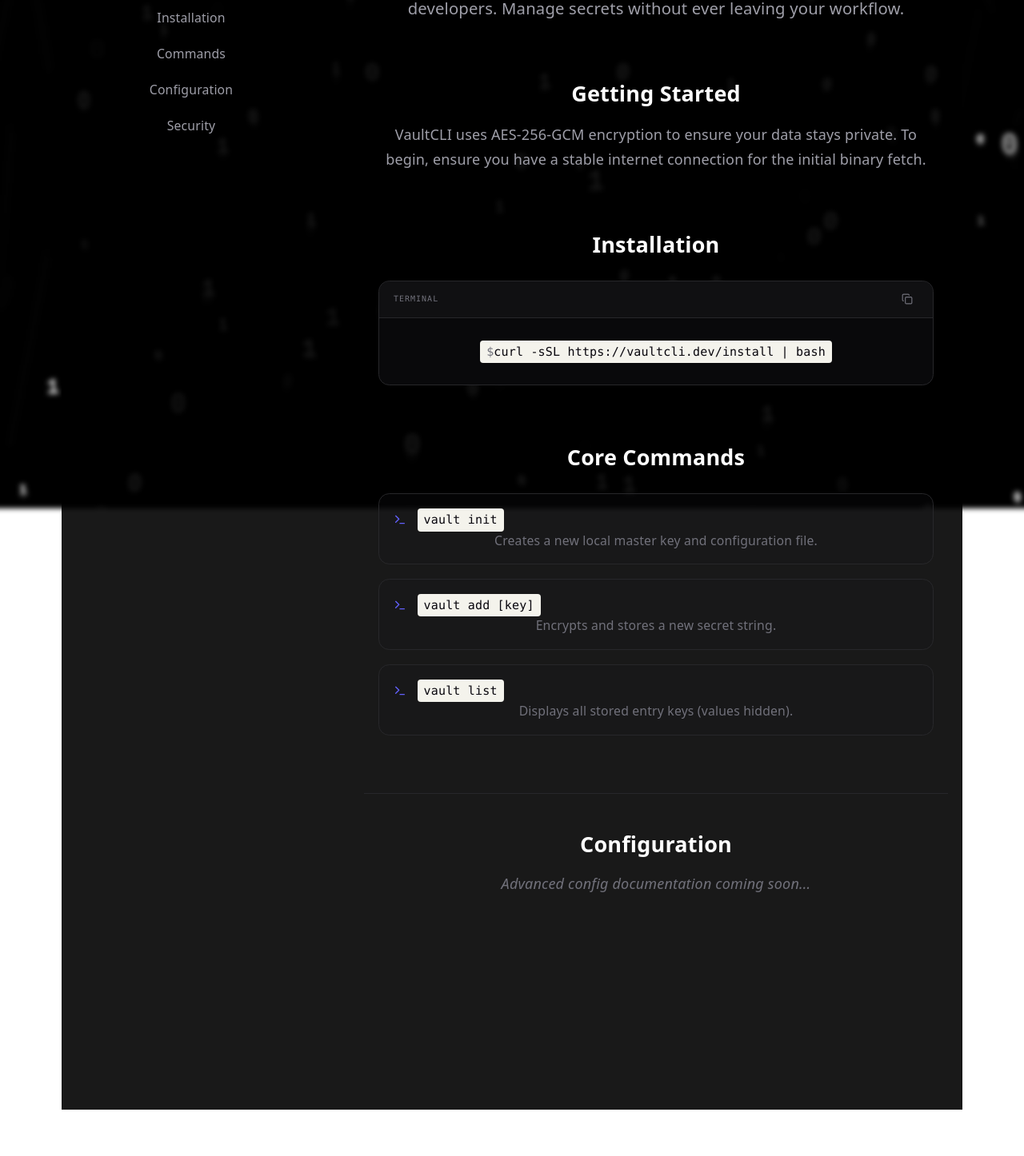
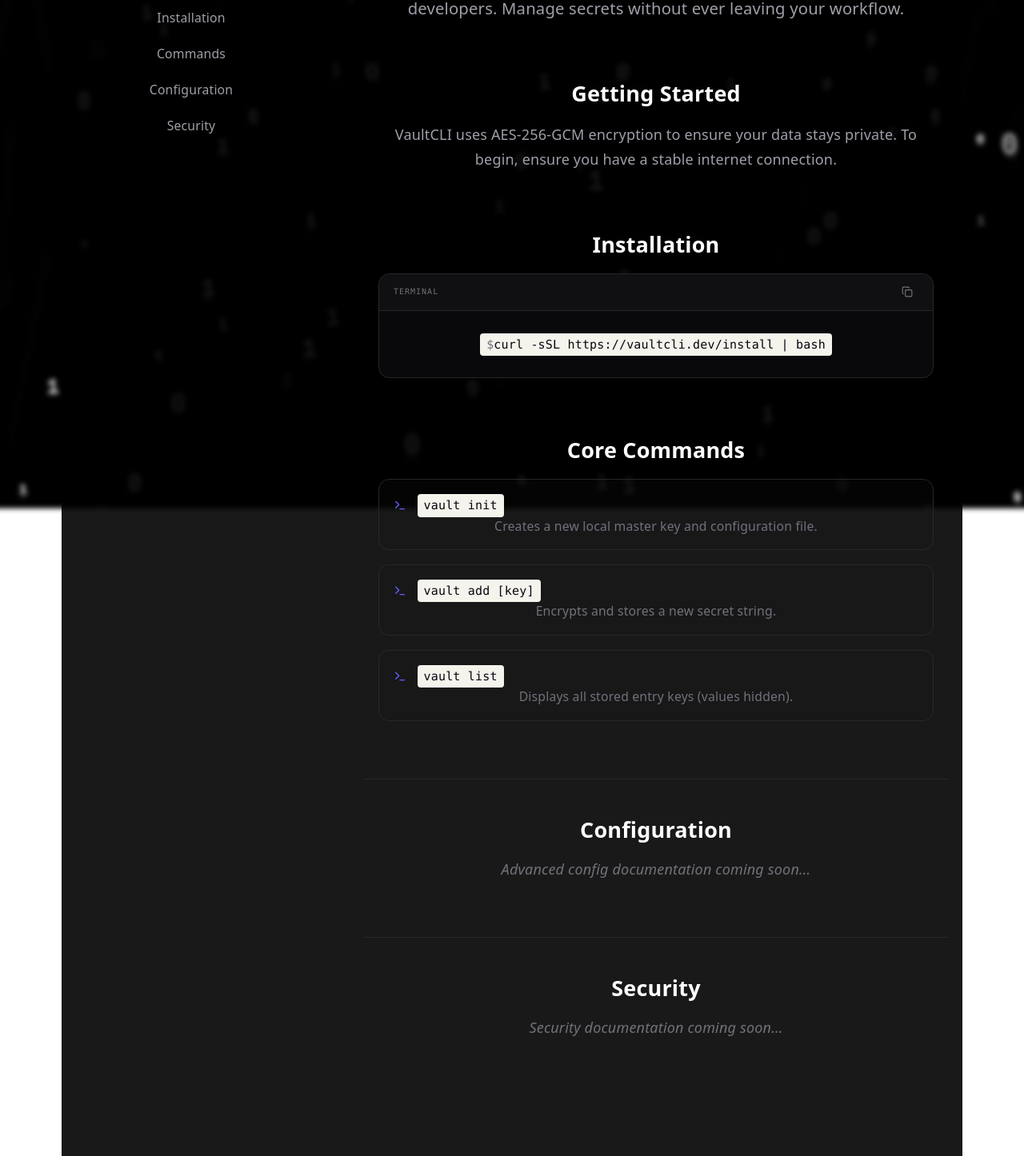
Before and after one commit to wynnee0110/VaultCLI-Site, a React (Vite) app: page /docs in a window 1280 px wide. Shown: the part 364-1810 px from the top of the page at 80% size. Before the commit the page ends 1752 px from the top, so only its background shows below. Built offline with nearby package versions, Linux system fonts and the light colour scheme.

Commit message:
refactor: split docs into components

```diff
--- /dev/null
+++ b/src/components/DocSection.tsx
@@ -0,0 +1,17 @@
+import { ReactNode } from 'react';
+
+interface DocSectionProps {
+  id: string;
+  title: string;
+  children: ReactNode;
+  className?: string;
+}
+
+export default function DocSection({ id, title, children, className = '' }: DocSectionProps) {
+  return (
+    <section id={id} className={`scroll-mt-32 mb-16 ${className}`}>
+      <h2 className="text-2xl font-semibold text-white mb-4">{title}</h2>
+      {children}
+    </section>
+  );
+}
--- a/src/pages/Docs.tsx
+++ b/src/pages/Docs.tsx
@@ -1,10 +1,17 @@
 import { useState, useEffect } from 'react';
 import { BinaryBackground } from '../components/BinaryBackground';
 import Header from '../components/Header';
-import { Terminal, Copy, Check } from 'lucide-react';
 
+import GettingStarted from './sections/GettingStarted';
+import Installation from './sections/Installation';
+import Commands from './sections/Commands';
+import Configuration from './sections/Configuration';
+import Security from './sections/Security';
 
-
+interface NavItem {
+  id: string;
+  label: string;
+}
 const NAV_ITEMS = [
   { id: 'getting-started', label: 'Getting Started' },
   { id: 'installation', label: 'Installation' },
@@ -15,7 +22,6 @@
 
 function Docs() {
   const [activeSection, setActiveSection] = useState('getting-started');
-  const [copied, setCopied] = useState(false);
 
   // Simple scroll spy to highlight sidebar
   useEffect(() => {
@@ -35,16 +41,6 @@
 
     return () => observer.disconnect();
   }, []);
-
-const handleCopy = async (text: string): Promise<void> => {
-  try {
-    await navigator.clipboard.writeText(text);
-    setCopied(true);
-    setTimeout(() => setCopied(false), 2000);
-  } catch (err: unknown) {
-    console.error("Failed to copy:", err);
-  }
-};
 
   return (
     <div className="min-h-screen bg-black/90 text-zinc-300 selection:bg-indigo-500/30">
@@ -95,62 +91,11 @@
             </p>
           </header>
 
-          {/* SECTION: Getting Started */}
-          <section id="getting-started" className="scroll-mt-32 mb-16">
-            <h2 className="text-2xl font-semibold text-white mb-4">Getting Started</h2>
-            <p className="text-zinc-400 leading-7">
-              VaultCLI uses AES-256-GCM encryption to ensure your data stays private. To begin,
-              ensure you have a stable internet connection for the initial binary fetch.
-            </p>
-          </section>
-
-          {/* SECTION: Installation */}
-          <section id="installation" className="scroll-mt-32 mb-16">
-            <h2 className="text-2xl font-semibold text-white mb-6">Installation</h2>
-            <div className="group relative bg-zinc-950 border border-zinc-800 rounded-xl overflow-hidden shadow-2xl">
-              <div className="flex items-center justify-between px-4 py-2 bg-zinc-900/50 border-b border-zinc-800">
-                <span className="text-[10px] uppercase tracking-widest text-zinc-500 font-mono">Terminal</span>
-                <button
-                  onClick={() => handleCopy('curl -sSL https://vaultcli.dev/install | bash')}
-                  className="p-1.5 hover:bg-zinc-800 rounded-md transition-colors"
-                >
-                  {copied ? <Check size={14} className="text-green-400" /> : <Copy size={14} className="text-zinc-500" />}
-                </button>
-              </div>
-              <div className="p-6 overflow-x-auto">
-                <code className="text-indigo-300 text-sm md:text-base whitespace-nowrap">
-                  <span className="text-zinc-500 select-none">$ </span>
-                  curl -sSL https://vaultcli.dev/install | bash
-                </code>
-              </div>
-            </div>
-          </section>
-
-          {/* SECTION: Commands */}
-          <section id="commands" className="scroll-mt-32 mb-16">
-            <h2 className="text-2xl font-semibold text-white mb-6">Core Commands</h2>
-            <div className="grid gap-4">
-              {[
-                { cmd: 'vault init', desc: 'Creates a new local master key and configuration file.' },
-                { cmd: 'vault add [key]', desc: 'Encrypts and stores a new secret string.' },
-                { cmd: 'vault list', desc: 'Displays all stored entry keys (values hidden).' },
-              ].map((item, i) => (
-                <div key={i} className="p-4 rounded-xl border border-zinc-800 bg-zinc-900/20 hover:bg-zinc-900/40 transition-colors group">
-                  <div className="flex items-center gap-3">
-                    <Terminal size={16} className="text-indigo-500" />
-                    <code className="text-white font-mono text-sm">{item.cmd}</code>
-                  </div>
-                  <p className="mt-2 text-sm text-zinc-500 ml-7">{item.desc}</p>
-                </div>
-              ))}
-            </div>
-          </section>
-
-          {/* ADD PLACEHOLDERS FOR REMAINING SECTIONS */}
-          <section id="configuration" className="h-64 border-t border-zinc-800 pt-10 mt-10">
-             <h2 className="text-2xl font-semibold text-white mb-4">Configuration</h2>
-             <p className="text-zinc-500 italic">Advanced config documentation coming soon...</p>
-          </section>
+          <GettingStarted />
+          <Installation />
+          <Commands />
+          <Configuration />
+          <Security />
         </div>
       </section>
     </div>
--- /dev/null
+++ b/src/pages/sections/Commands.tsx
@@ -0,0 +1,26 @@
+import DocSection from '../../components/DocSection';
+import { Terminal } from 'lucide-react';
+
+export default function Commands() {
+  const commands = [
+    { cmd: 'vault init', desc: 'Creates a new local master key and configuration file.' },
+    { cmd: 'vault add [key]', desc: 'Encrypts and stores a new secret string.' },
+    { cmd: 'vault list', desc: 'Displays all stored entry keys (values hidden).' },
+  ];
+
+  return (
+    <DocSection id="commands" title="Core Commands">
+      <div className="grid gap-4 mt-2">
+        {commands.map((item, i) => (
+          <div key={i} className="p-4 rounded-xl border border-zinc-800 bg-zinc-900/20 hover:bg-zinc-900/40 transition-colors group">
+            <div className="flex items-center gap-3">
+              <Terminal size={16} className="text-indigo-500" />
+              <code className="text-white font-mono text-sm">{item.cmd}</code>
+            </div>
+            <p className="mt-2 text-sm text-zinc-500 ml-7">{item.desc}</p>
+          </div>
+        ))}
+      </div>
+    </DocSection>
+  );
+}
--- /dev/null
+++ b/src/pages/sections/Configuration.tsx
@@ -0,0 +1,9 @@
+import DocSection from '../../components/DocSection';
+
+export default function Configuration() {
+  return (
+    <DocSection id="configuration" title="Configuration" className="border-t border-zinc-800 pt-10 mt-10">
+      <p className="text-zinc-500 italic">Advanced config documentation coming soon...</p>
+    </DocSection>
+  );
+}
--- /dev/null
+++ b/src/pages/sections/GettingStarted.tsx
@@ -0,0 +1,12 @@
+import DocSection from '../../components/DocSection';
+
+export default function GettingStarted() {
+  return (
+    <DocSection id="getting-started" title="Getting Started">
+      <p className="text-zinc-400 leading-7">
+        VaultCLI uses AES-256-GCM encryption to ensure your data stays private.
+        To begin, ensure you have a stable internet connection.
+      </p>
+    </DocSection>
+  );
+}
--- /dev/null
+++ b/src/pages/sections/Installation.tsx
@@ -0,0 +1,39 @@
+import { useState } from 'react';
+import DocSection from '../../components/DocSection';
+import { Copy, Check } from 'lucide-react';
+
+export default function Installation() {
+  const [copied, setCopied] = useState(false);
+
+  const handleCopy = async (text: string): Promise<void> => {
+    try {
+      await navigator.clipboard.writeText(text);
+      setCopied(true);
+      setTimeout(() => setCopied(false), 2000);
+    } catch (err: unknown) {
+      console.error("Failed to copy:", err);
+    }
+  };
+
+  return (
+    <DocSection id="installation" title="Installation">
+      <div className="group relative bg-zinc-950 border border-zinc-800 rounded-xl overflow-hidden shadow-2xl mt-2">
+        <div className="flex items-center justify-between px-4 py-2 bg-zinc-900/50 border-b border-zinc-800">
+          <span className="text-[10px] uppercase tracking-widest text-zinc-500 font-mono">Terminal</span>
+          <button
+            onClick={() => handleCopy('curl -sSL https://vaultcli.dev/install | bash')}
+            className="p-1.5 hover:bg-zinc-800 rounded-md transition-colors"
+          >
+            {copied ? <Check size={14} className="text-green-400" /> : <Copy size={14} className="text-zinc-500" />}
+          </button>
+        </div>
+        <div className="p-6 overflow-x-auto">
+          <code className="text-indigo-300 text-sm md:text-base whitespace-nowrap">
+            <span className="text-zinc-500 select-none">$ </span>
+            curl -sSL https://vaultcli.dev/install | bash
+          </code>
+        </div>
+      </div>
+    </DocSection>
+  );
+}
--- /dev/null
+++ b/src/pages/sections/Security.tsx
@@ -0,0 +1,9 @@
+import DocSection from '../../components/DocSection';
+
+export default function Security() {
+  return (
+    <DocSection id="security" title="Security" className="border-t border-zinc-800 pt-10 mt-10">
+      <p className="text-zinc-500 italic">Security documentation coming soon...</p>
+    </DocSection>
+  );
+}
```
